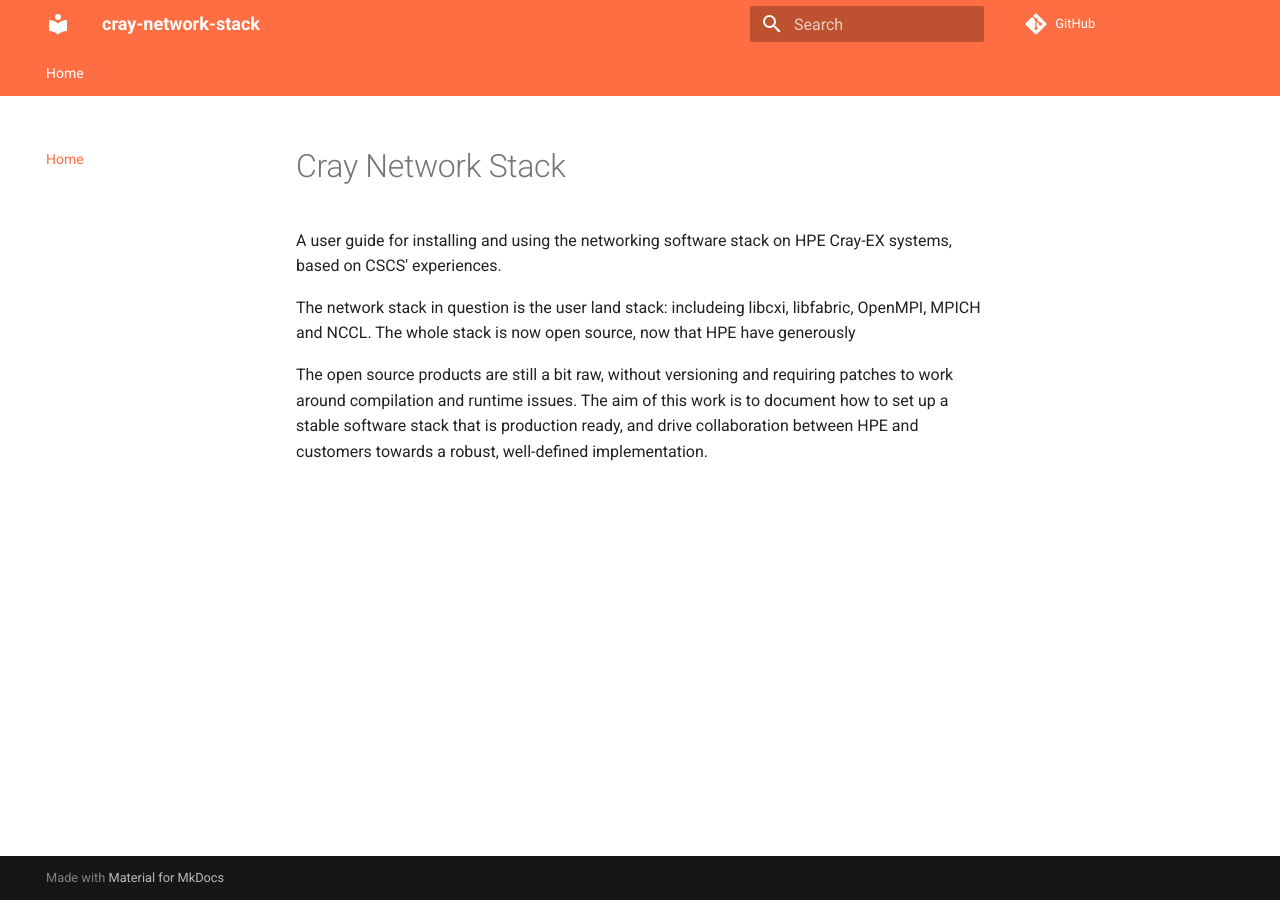
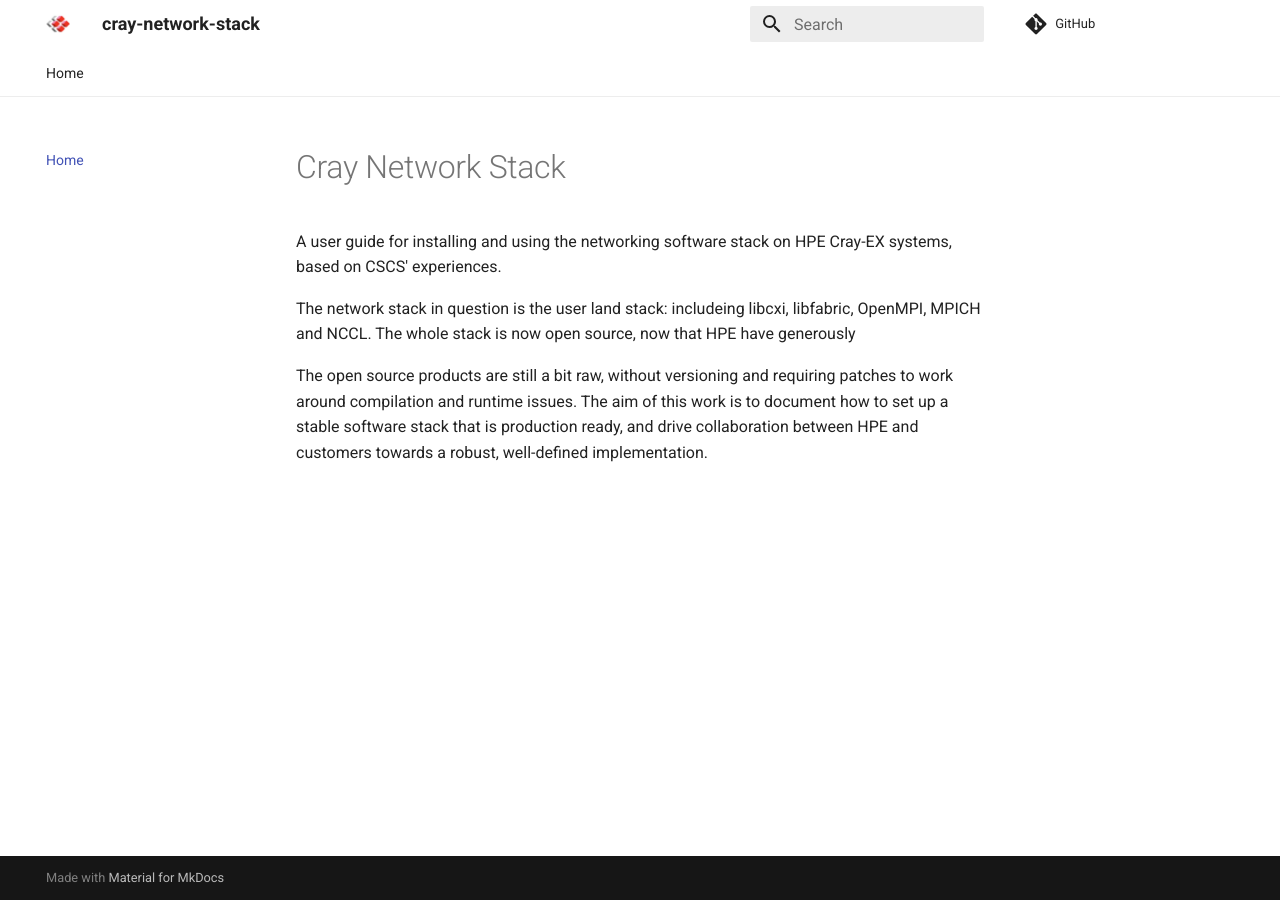
Before and after one commit to eth-cscs/network-stack-hack, an MkDocs documentation site: the page built from docs/index.md, in a window 1280 px wide. Built offline with MkDocs 1.6.1 and Material for MkDocs 9.7.7, drawn with Linux system fonts in a browser that asks for light colours; comment, search, counter and statistics services are not loaded.

Commit message:
tweak the docs (#4)

```diff
--- a/mkdocs.yml
+++ b/mkdocs.yml
@@ -10,8 +10,14 @@
     - content.code.copy
     - navigation.tabs
   palette:
-    primary: deep orange
-    accent: deep orange
+    - media:
+      scheme: default
+      primary: white
+      accent: blue
+  logo: assets/cscs-logo.png
+  font:
+    text: Roboto
+    code: Roboto Mono
 markdown_extensions:
   - admonition
   - pymdownx.details
```
Also changed, not shown: docs/assets/cscs-logo.png (added), 1 other file.
